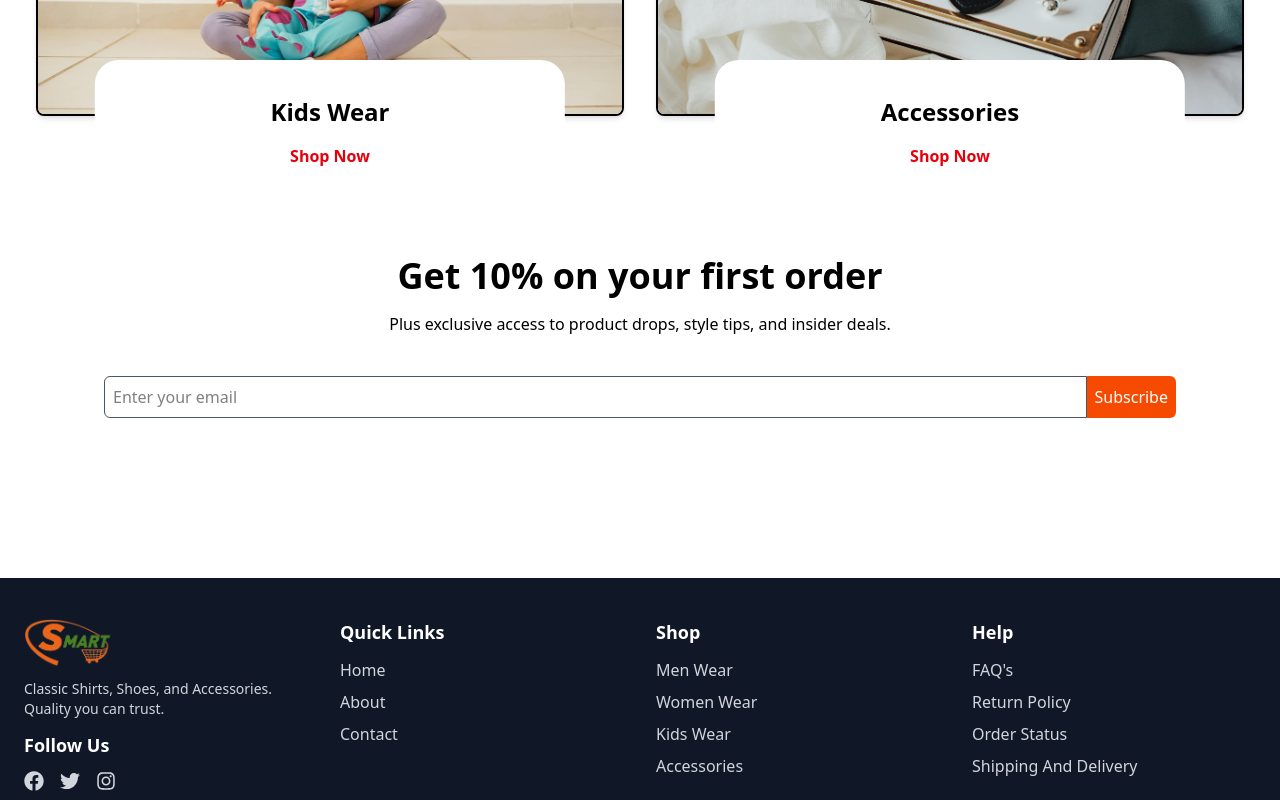
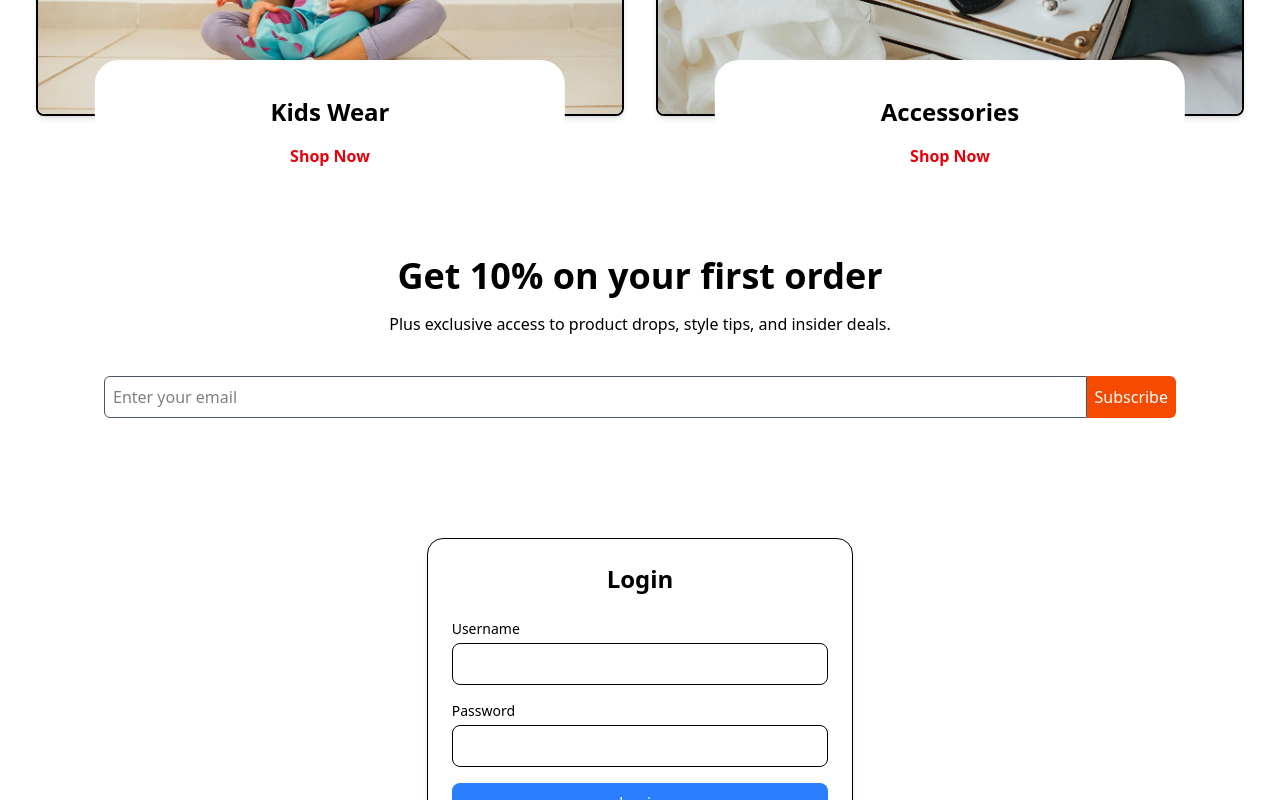
Before and after one commit to Fizza-Latif/React-First-Project, a React (Vite) app in the folder react-project/: page / in a window 1280 px wide. Shown: the part 2000-2800 px from the top of the page. Built offline with nearby package versions, Linux system fonts and the light colour scheme.

Commit message:
code added

```diff
--- a/react-project/src/App.jsx
+++ b/react-project/src/App.jsx
@@ -10,7 +10,7 @@ function App() {
   return (
     <>
     <Router>
-      <Navbar />
+    <Navbar />
       <Routes>
         <Route path="/" element={<Home />} />
         <Route path="/About" element={<About />} />
--- a/react-project/src/components/home/card.jsx
+++ b/react-project/src/components/home/card.jsx
@@ -1,6 +1,5 @@
 import React from 'react'
 import CardButton from './cardbutton'
-
 export default function Card() {
   const CardData=[
     {
@@ -23,7 +22,6 @@ export default function Card() {
       description: "Classic and versatile shirts crafted for comfort and everyday wear.",
       imageUrl: "./images/shirts.jpg"
     }
-
   ];
   return (
     <div className='container mx-auto'>
--- /dev/null
+++ b/react-project/src/components/home/usestate.jsx/loginform.jsx
@@ -0,0 +1,48 @@
+import React from 'react'
+import { useState } from 'react'
+
+export default function Loginform() {
+  const [username, setUsername] = useState('')
+  const [password, setPassword] = useState('')
+  const handleSubmit = (e) => {
+    e.preventDefault()
+    const userData = {
+      username,
+      password
+    }
+    console.log( userData)
+  }
+  return (
+    <div className="p-6 md:w-1/3 w-full mx-auto border rounded-2xl shadow-md bg-white">
+      <h1 className="text-2xl font-bold text-center mb-6">Login</h1>
+      <form className="space-y-4" onSubmit={handleSubmit}>
+        <div>
+          <label className="block text-sm font-medium mb-1">Username</label>
+          <input
+            value={username}
+            onChange={(e) => setUsername(e.target.value)}
+            type="text"
+            name="username"
+            className="w-full px-3 py-2 border rounded-lg focus:outline-none focus:ring-2 focus:ring-blue-500"
+          />
+        </div>
+        <div>
+          <label className="block text-sm font-medium mb-1">Password</label>
+          <input
+          value={password}
+            onChange={(e) => setPassword(e.target.value)}
+            type="password"
+            name="password"
+            className="w-full px-3 py-2 border rounded-lg focus:outline-none focus:ring-2 focus:ring-blue-500"
+          />
+        </div>
+        <button
+          type="submit"
+          className="w-full bg-blue-500 text-white py-2 rounded-lg hover:bg-blue-600 transition"
+        >
+          Login
+        </button>
+      </form>
+    </div>
+  )
+}
--- a/react-project/src/pages/Home.jsx
+++ b/react-project/src/pages/Home.jsx
@@ -3,17 +3,16 @@ import Hero from "../components/home/hero";
 import Card from "../components/home/card";
 import Newsletter from "../components/home/newsletter";
 import Categories from "../components/home/categories";
+import Loginform from "../components/home/usestate.jsx/loginform";
 
 export default function Home() {
   return (
     <div>
       <Hero />
-
-
       <Card  />
       <Categories />
-
       <Newsletter />
+      <Loginform />
 
     </div>
   );
```
Also changed, not shown: react-project/src/components/home/hero.jsx (+12 -11 lines).
